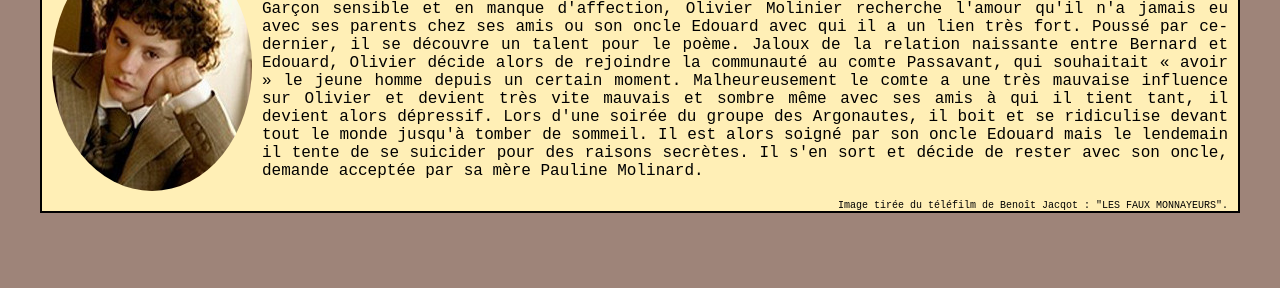
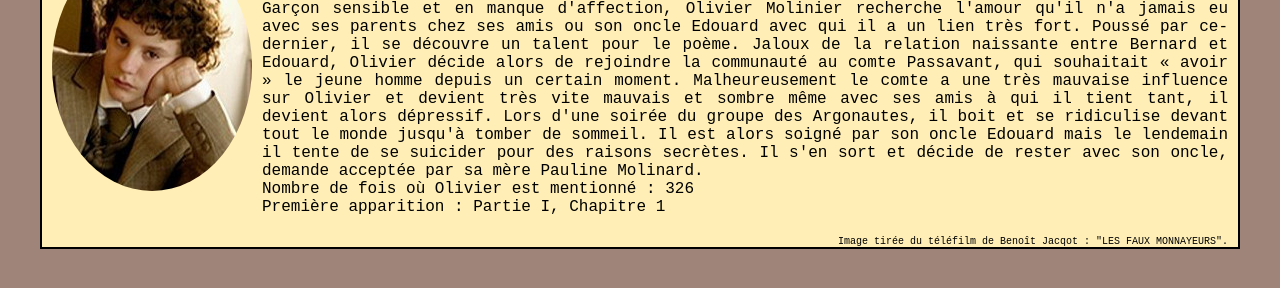
Before and after one commit to Thiresias/LFM, a plain HTML site: page fiches/olivier.html in a window 1280 px wide. Shown: the part 122-410 px from the top of the page. Drawn offline with Linux system fonts and the light colour scheme.

Commit message:
Update olivier.html

```diff
--- a/fiches/olivier.html
+++ b/fiches/olivier.html
@@ -13,6 +13,12 @@
 		<p>
 			Garçon sensible et en manque d'affection, Olivier Molinier recherche l'amour qu'il n'a jamais eu avec ses parents chez ses amis ou son oncle Edouard avec qui il a un lien très fort. Poussé par ce-dernier, il se découvre un talent pour le poème. Jaloux de la relation naissante entre Bernard et Edouard, Olivier décide alors de rejoindre la communauté au comte Passavant, qui souhaitait « avoir » le jeune homme depuis un certain moment. Malheureusement le comte a une très mauvaise influence sur Olivier et devient très vite mauvais et sombre même avec ses amis à qui il tient tant, il devient alors dépressif. Lors d'une soirée du groupe des Argonautes, il boit et se ridiculise devant tout le monde jusqu'à tomber de sommeil. Il est alors soigné par son oncle Edouard mais le lendemain il tente de se suicider pour des raisons secrètes. Il s'en sort et décide de rester avec son oncle, demande acceptée par sa mère Pauline Molinard.
 		</p>
+		<p>
+			Nombre de fois où Olivier est mentionné : 326
+		</p>
+		<p>
+			Première apparition : Partie I, Chapitre 1
+		</p>
 		<footer>
 		<p>Image tirée du téléfilm de Benoît Jacqot : "LES FAUX MONNAYEURS".</p>
 		</footer>
```
